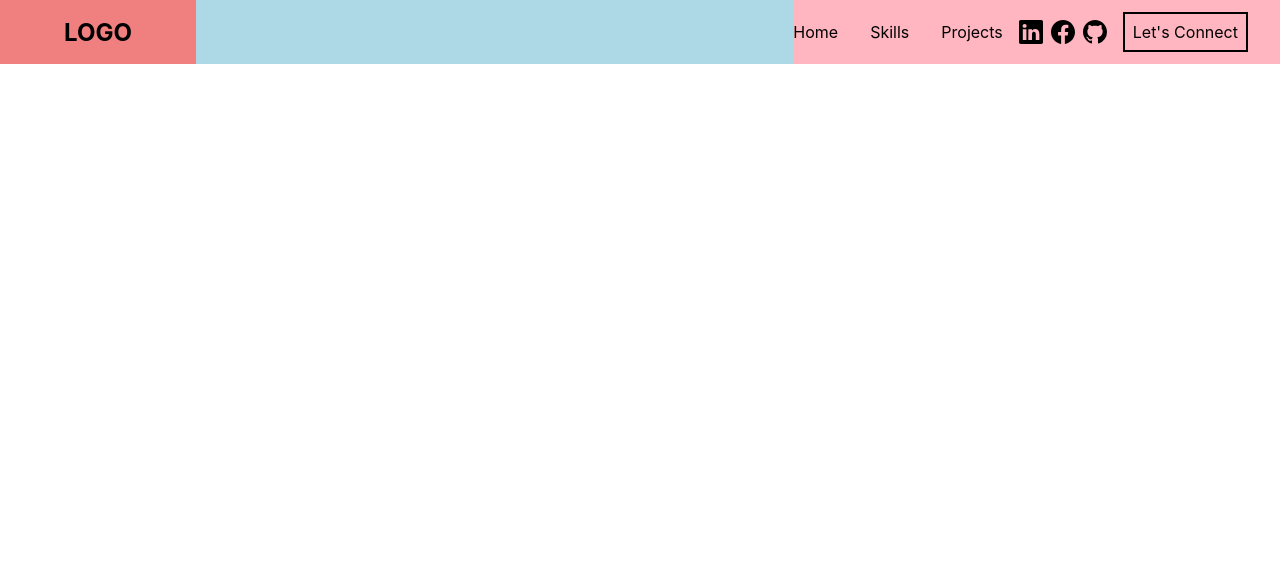
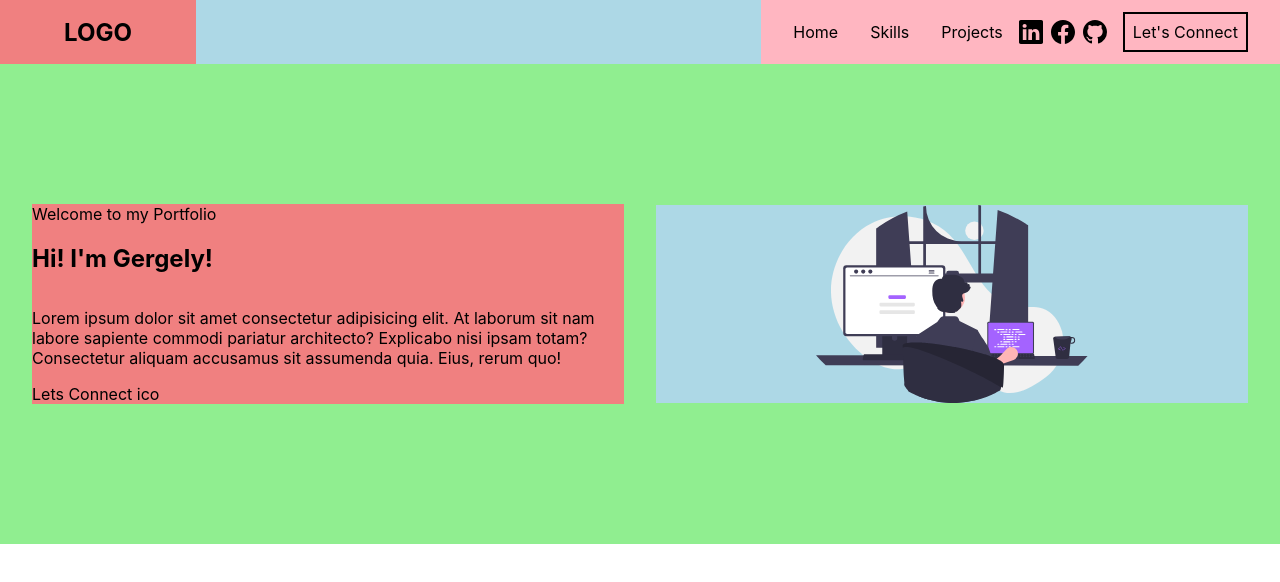
Before and after one commit to gimesi13/React-Portfolio, a React (Create React App) app in the folder react-portfolio-gergely/: page / in a window 1280 px wide. Shown: the top 582 px of the page. Built offline with nearby package versions, Linux system fonts and the light colour scheme.

Commit message:
creating Home page stucture
constructing the frame of the Home page, minor bux fixes with padding and margin

```diff
--- a/react-portfolio-gergely/public/index.html
+++ b/react-portfolio-gergely/public/index.html
@@ -2,7 +2,7 @@
 <html lang="en">
   <head>
     <meta charset="utf-8" />
-    <meta name="viewport" content="width=device-width, initial-scale=1" />
+    <meta name="viewport" content="width=device-width, initial-scale=1.0" />
     <meta name="theme-color" content="#000000" />
     <meta name="description" content="React-Portfolio Website Gergely Gimesi" />
 
--- a/react-portfolio-gergely/src/App.js
+++ b/react-portfolio-gergely/src/App.js
@@ -1,10 +1,12 @@
 import React from "react";
 import NavBar from "./Components/NavBar";
+import Home from "./Components/Home";
 
 function App() {
   return (
     <div className="App">
       <NavBar />
+      <Home />
     </div>
   );
 }
--- /dev/null
+++ b/react-portfolio-gergely/src/Components/Home.jsx
@@ -0,0 +1,25 @@
+import React from "react";
+import programmer from "./Pictures/undraw_programming_re_kg9v.svg";
+
+function Home() {
+  return (
+    <section className="banner" id="home">
+      <div className="home-left">
+        <div>Welcome to my Portfolio</div>
+        <h1>Hi! I'm Gergely!</h1>
+        <p>
+          Lorem ipsum dolor sit amet consectetur adipisicing elit. At laborum
+          sit nam labore sapiente commodi pariatur architecto? Explicabo nisi
+          ipsam totam? Consectetur aliquam accusamus sit assumenda quia. Eius,
+          rerum quo!
+        </p>
+        <div>Lets Connect ico</div>
+      </div>
+      <div className="home-right">
+        <img className="programmer-svg" src={programmer} alt="programmer" />
+      </div>
+    </section>
+  );
+}
+
+export default Home;
--- /dev/null
+++ b/react-portfolio-gergely/src/Components/Styles/_Home.scss
@@ -0,0 +1,39 @@
+@import "./variables";
+
+.banner {
+  @include flexCenter;
+  padding-top: $navbarHeight;
+  padding-right: 2rem;
+  padding-left: 2rem;
+  gap: 2rem;
+  /* this is just for now */
+  min-height: 30rem;
+  /* this is just for now */
+  background: lightgreen;
+
+  .home-left {
+    background: lightcoral;
+    @include flexCenter;
+    flex-direction: column;
+    align-items: flex-start;
+    height: 100%;
+    width: 100%;
+  }
+  .home-right {
+    background: lightblue;
+    @include flexCenter;
+    height: 100%;
+    width: 100%;
+    .programmer-svg {
+      width: 17rem;
+    }
+  }
+}
+@media (max-width: 576px) {
+  .banner {
+    flex-direction: column;
+    gap: 2rem;
+    padding-right: 2rem;
+    padding-left: 2rem;
+  }
+}
--- a/react-portfolio-gergely/src/Components/Styles/_NavBar.scss
+++ b/react-portfolio-gergely/src/Components/Styles/_NavBar.scss
@@ -1,10 +1,14 @@
 @import "./variables";
 
 .navbar {
+  position: fixed;
+  top: 0;
+  right: 0;
+  left: 0;
   @include flexCenter;
-  width: 100%;
+  width: 100vw;
   background: lightblue;
-  height: 4rem;
+  height: $navbarHeight;
   justify-content: space-between;
 
   .navbar-left {
@@ -32,6 +36,7 @@
     height: 100%;
     background: lightpink;
     padding-right: 2rem;
+    padding-left: 2rem;
     gap: 1rem;
 
     .routers {
@@ -39,6 +44,11 @@
       height: 100%;
       width: 100%;
       gap: 2rem;
+    }
+    @media (max-width: 768px) {
+      .routers {
+        gap: 1rem;
+      }
     }
 
     .soc-icons {
@@ -99,6 +109,7 @@
     padding-top: 4rem;
     padding: 1rem;
     padding-top: 4rem;
+    gap: 2rem;
     background: lightgreen;
 
     div {
--- a/react-portfolio-gergely/src/Components/Styles/_variables.scss
+++ b/react-portfolio-gergely/src/Components/Styles/_variables.scss
@@ -1,5 +1,8 @@
+/* MIXINS */
 @mixin flexCenter() {
   display: flex;
   justify-content: center;
   align-items: center;
 }
+/* VARIABLES */
+$navbarHeight: 4em;
--- a/react-portfolio-gergely/src/Components/Styles/style.scss
+++ b/react-portfolio-gergely/src/Components/Styles/style.scss
@@ -1,5 +1,6 @@
 @import "./NavBar";
 @import "./variables";
+@import "./Home";
 
 body {
   display: flex;
--- a/react-portfolio-gergely/src/Components/css/style.css
+++ b/react-portfolio-gergely/src/Components/css/style.css
@@ -1,4 +1,10 @@
+/* MIXINS */
+/* VARIABLES */
 .navbar {
+  position: fixed;
+  top: 0;
+  right: 0;
+  left: 0;
   display: -webkit-box;
   display: -ms-flexbox;
   display: flex;
@@ -8,9 +14,9 @@
   -webkit-box-align: center;
       -ms-flex-align: center;
           align-items: center;
-  width: 100%;
+  width: 100vw;
   background: lightblue;
-  height: 4rem;
+  height: 4em;
   -webkit-box-pack: justify;
       -ms-flex-pack: justify;
           justify-content: space-between;
@@ -53,6 +59,7 @@
   height: 100%;
   background: lightpink;
   padding-right: 2rem;
+  padding-left: 2rem;
   gap: 1rem;
 }
 .navbar .navbar-right .routers {
@@ -68,6 +75,11 @@
   height: 100%;
   width: 100%;
   gap: 2rem;
+}
+@media (max-width: 768px) {
+  .navbar .navbar-right .routers {
+    gap: 1rem;
+  }
 }
 .navbar .navbar-right .soc-icons {
   display: -webkit-box;
@@ -163,6 +175,7 @@
   padding-top: 4rem;
   padding: 1rem;
   padding-top: 4rem;
+  gap: 2rem;
   background: lightgreen;
 }
 .navbar .dropdown-menu div {
@@ -185,6 +198,79 @@
   }
 }
 
+/* MIXINS */
+/* VARIABLES */
+/* MIXINS */
+/* VARIABLES */
+.banner {
+  display: -webkit-box;
+  display: -ms-flexbox;
+  display: flex;
+  -webkit-box-pack: center;
+      -ms-flex-pack: center;
+          justify-content: center;
+  -webkit-box-align: center;
+      -ms-flex-align: center;
+          align-items: center;
+  padding-top: 4em;
+  padding-right: 2rem;
+  padding-left: 2rem;
+  gap: 2rem;
+  /* this is just for now */
+  min-height: 30rem;
+  /* this is just for now */
+  background: lightgreen;
+}
+.banner .home-left {
+  background: lightcoral;
+  display: -webkit-box;
+  display: -ms-flexbox;
+  display: flex;
+  -webkit-box-pack: center;
+      -ms-flex-pack: center;
+          justify-content: center;
+  -webkit-box-align: center;
+      -ms-flex-align: center;
+          align-items: center;
+  -webkit-box-orient: vertical;
+  -webkit-box-direction: normal;
+      -ms-flex-direction: column;
+          flex-direction: column;
+  -webkit-box-align: start;
+      -ms-flex-align: start;
+          align-items: flex-start;
+  height: 100%;
+  width: 100%;
+}
+.banner .home-right {
+  background: lightblue;
+  display: -webkit-box;
+  display: -ms-flexbox;
+  display: flex;
+  -webkit-box-pack: center;
+      -ms-flex-pack: center;
+          justify-content: center;
+  -webkit-box-align: center;
+      -ms-flex-align: center;
+          align-items: center;
+  height: 100%;
+  width: 100%;
+}
+.banner .home-right .programmer-svg {
+  width: 17rem;
+}
+
+@media (max-width: 576px) {
+  .banner {
+    -webkit-box-orient: vertical;
+    -webkit-box-direction: normal;
+        -ms-flex-direction: column;
+            flex-direction: column;
+    gap: 2rem;
+    padding-right: 2rem;
+    padding-left: 2rem;
+  }
+}
 body {
   display: -webkit-box;
   display: -ms-flexbox;
```
Also changed, not shown: react-portfolio-gergely/src/Components/Pictures/undraw_programming_re_kg9v.svg (added), 1 other file (tests, documents, lock files or other folders).
